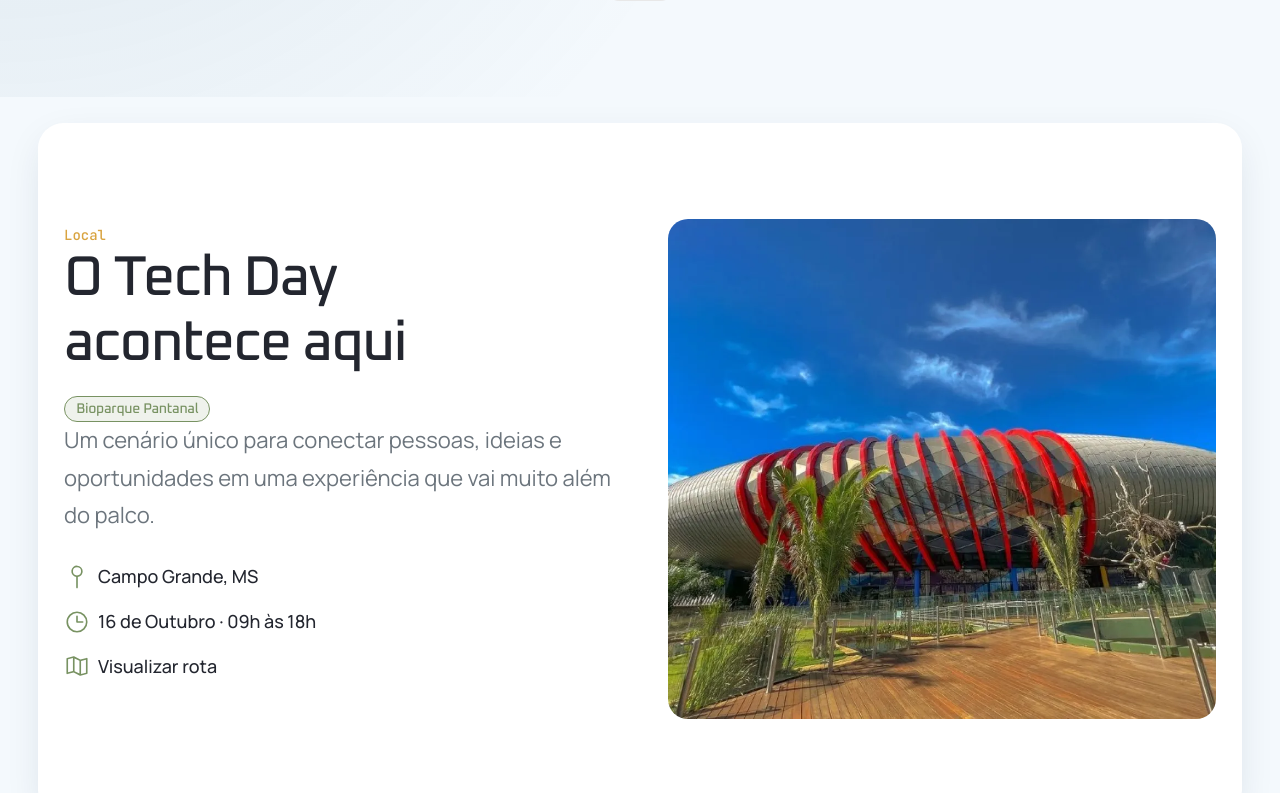
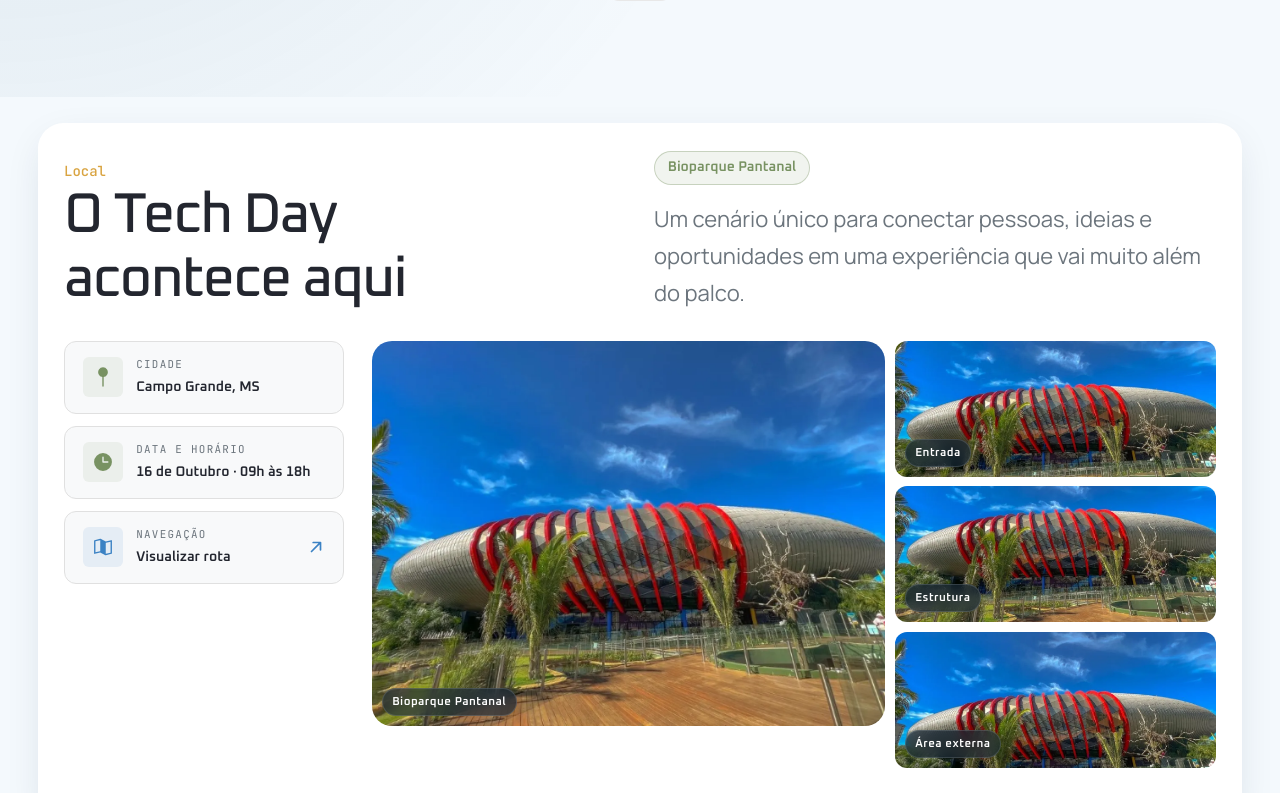
Before and after one commit to amandamoraes17/tech-day, a React (Vite) app: page / in a window 1280 px wide. Shown: the part 7620-8413 px from the top of the page. Built offline with nearby package versions, Linux system fonts and the light colour scheme.

Commit message:
ajuste footter and location

```diff
--- a/css/style.css
+++ b/css/style.css
@@ -217,7 +217,7 @@ h1,h2,h3,h4,h5,h6 { font-family: var(--font-heading); font-weight: 500; line-hei
 }
 .section--speakers::after { content: ""; position: absolute; inset: 0; background: radial-gradient(80% 100% at 0% 50%, color-mix(in srgb, var(--c-morning) 10%, transparent) 0%, color-mix(in srgb, var(--c-morning-light) 6%, transparent) 40%, transparent 75%); pointer-events: none; z-index: 0; }
 .section--speakers > .container { position: relative; z-index: 1; }
-.section--location { position: relative; overflow: hidden; background: var(--c-white); margin: clamp(1rem, 2vw, 2rem) clamp(1rem, 3vw, 3rem); border-radius: clamp(20px, 2vw, 32px); box-shadow: 0 12px 40px -10px rgba(18, 38, 66, 0.15); }
+.section--location { position: relative; overflow: hidden; background: var(--c-white); margin: clamp(1rem, 2vw, 2rem) clamp(1rem, 3vw, 3rem); border-radius: clamp(20px, 2vw, 32px); box-shadow: 0 12px 40px -10px rgba(18, 38, 66, 0.15); padding: var(--space-md) 0 var(--space-lg); }
 .section--location::after { content: ""; position: absolute; inset: 0; pointer-events: none; z-index: 0; }
 .section--location > .container { position: relative; z-index: 1; }
 .section__head {  max-width: 720px; margin: 0 0 var(--space-lg); }
@@ -648,16 +648,202 @@ h1,h2,h3,h4,h5,h6 { font-family: var(--font-heading); font-weight: 500; line-hei
 .speaker__text { font-size: var(--size-sm); color: var(--c-text-muted); line-height: 1.5; display: -webkit-box; -webkit-line-clamp: 3; -webkit-box-orient: vertical; overflow: hidden; }
 
 /* LOCATION */
-.location { display: grid; grid-template-columns: 1fr 1fr; gap: var(--space-lg); align-items: start; }
-.location-icon {color: var(--c-green); }
-.location__text .section__title { margin-bottom: var(--space-sm); }
-.location__text .section__lead { margin-bottom: var(--space-md); }
-.location__venue { display: inline-block; color: var(--c-green); background: color-mix(in srgb, var(--c-green) 12%, transparent); border: 1px solid var(--c-green); padding: 0.25rem 0.7rem; border-radius: var(--radius-pill); font-size: var(--size-sm); }
-.location__info { display: flex; flex-direction: column; gap: var(--space-sm); }
-.location__info li { display: flex; align-items: center; gap: var(--space-xs); color: var(--c-text); font-weight: 500; font-size: var(--size-base); }
-.location__route { display: flex; align-items: center; gap: var(--space-xs); color: inherit; text-decoration: none; }
-.location__info i { color: var(--c-morning); width: 18px; text-align: center; }
-.location__photo { width: 100%; height: 500px; object-fit: cover; border-radius: var(--radius-lg); display: block; }
+
+/* Header — two-column split */
+.location__header {
+  display: grid;
+  grid-template-columns: 1fr 1fr;
+  gap: var(--space-md);
+  align-items: end;
+  margin-bottom: var(--space-md);
+}
+.location__header-left .section__title { margin-bottom: 0; }
+.location__header-right { display: flex; flex-direction: column; gap: var(--space-sm); align-items: flex-start; justify-content: flex-end; }
+.location__venue-badge {
+  display: inline-flex;
+  align-items: center;
+  gap: 0.4rem;
+  color: var(--c-green);
+  background: color-mix(in srgb, var(--c-green) 10%, transparent);
+  border: 1px solid color-mix(in srgb, var(--c-green) 35%, transparent);
+  padding: 0.3rem 0.8rem;
+  border-radius: var(--radius-pill);
+  font-family: var(--font-heading);
+  font-size: var(--size-sm);
+  font-weight: 600;
+}
+.location__header-right .section__lead { margin-bottom: 0; }
+
+/* Body — info col + gallery */
+.location__body {
+  display: grid;
+  grid-template-columns: 280px 1fr;
+  gap: var(--space-md);
+  align-items: start;
+}
+
+/* Info cards */
+.location__info-col { display: flex; flex-direction: column; }.location__info-cards {
+  display: flex;
+  flex-direction: column;
+  gap: 0.75rem;
+}
+.location__info-card {
+  display: flex;
+  align-items: center;
+  gap: 0.85rem;
+  background: var(--c-bg);
+  border: 1px solid var(--c-border);
+  border-radius: var(--radius-md);
+  padding: 0.9rem 1.1rem;
+  transition: border-color var(--transition), box-shadow var(--transition);
+}
+.location__info-card--link {
+  text-decoration: none;
+  color: inherit;
+  cursor: pointer;
+  position: relative;
+}
+.location__info-card--link:hover {
+  border-color: color-mix(in srgb, var(--c-morning) 50%, transparent);
+  box-shadow: 0 4px 16px color-mix(in srgb, var(--c-morning) 12%, transparent);
+}
+.location__info-icon-wrap {
+  flex-shrink: 0;
+  display: inline-flex;
+  align-items: center;
+  justify-content: center;
+  width: 40px;
+  height: 40px;
+  border-radius: var(--radius-sm);
+  background: color-mix(in srgb, var(--c-green) 10%, transparent);
+  color: var(--c-green);
+}
+.location__info-icon-wrap--accent {
+  background: color-mix(in srgb, var(--c-morning) 10%, transparent);
+  color: var(--c-morning);
+}
+.location__info-card > div {
+  display: flex;
+  flex-direction: column;
+  gap: 0.15rem;
+  min-width: 0;
+}
+.location__info-label {
+  font-family: var(--font-mono);
+  font-size: 0.68rem;
+  text-transform: uppercase;
+  letter-spacing: 0.12em;
+  color: var(--c-text-muted);
+}
+.location__info-value {
+  font-family: var(--font-heading);
+  font-size: var(--size-sm);
+  font-weight: 600;
+  color: var(--c-text);
+  white-space: nowrap;
+  overflow: hidden;
+  text-overflow: ellipsis;
+}
+.location__info-arrow {
+  flex-shrink: 0;
+  margin-left: auto;
+  color: var(--c-morning);
+  transition: transform var(--transition);
+}
+.location__info-card--link:hover .location__info-arrow {
+  transform: translate(2px, -2px);
+}
+
+/* Photo gallery — bento */
+.location__gallery {
+  display: flex;
+  flex-direction: column;
+}
+.location__bento {
+  display: grid;
+  grid-template-columns: 1.6fr 1fr;
+  gap: 0.6rem;
+  align-items: start;
+}
+.location__bento-hero {
+  position: relative;
+  overflow: hidden;
+  border-radius: var(--radius-lg);
+  aspect-ratio: 4 / 3;
+}
+.location__bento-hero img {
+  width: 100%;
+  height: 100%;
+  object-fit: cover;
+  object-position: center center;
+  display: block;
+  transition: transform 0.5s ease;
+}
+.location__bento-hero:hover img { transform: scale(1.03); }
+
+.location__bento-side {
+  display: grid;
+  grid-template-rows: 1fr 1fr 1fr;
+  gap: 0.6rem;
+  /* Match hero height: 4/3 ratio of the hero column width */
+  aspect-ratio: 1 / 1.33;
+}
+.location__bento-cell {
+  position: relative;
+  overflow: hidden;
+  border-radius: var(--radius-md);
+  min-height: 0;
+}
+.location__bento-cell img {
+  width: 100%;
+  height: 100%;
+  object-fit: cover;
+  display: block;
+  transition: transform 0.5s ease;
+}
+.location__bento-cell--top img  { object-position: 60% 55%; }
+.location__bento-cell--mid img  { object-position: 25% 75%; }
+.location__bento-cell--bot img  { object-position: 80% 40%; }
+.location__bento-cell:hover img { transform: scale(1.06); }
+
+/* Remove old photo-hero / photo-row rules */
+.location__photo-hero,
+.location__photo-row,
+.location__photo-cell { display: none; }
+
+/* Tag labels over photos */
+.location__photo-tag {
+  position: absolute;
+  bottom: 0.6rem;
+  left: 0.6rem;
+  font-family: var(--font-heading);
+  font-size: 0.72rem;
+  font-weight: 600;
+  letter-spacing: 0.04em;
+  color: #fff;
+  background: rgba(18, 36, 54, 0.62);
+  backdrop-filter: blur(6px);
+  -webkit-backdrop-filter: blur(6px);
+  border: 1px solid rgba(255, 255, 255, 0.14);
+  padding: 0.25rem 0.6rem;
+  border-radius: var(--radius-pill);
+  pointer-events: none;
+}
+
+/* Responsive */
+@media (max-width: 900px) {
+  .location__header { grid-template-columns: 1fr; gap: var(--space-sm); }
+  .location__body { grid-template-columns: 1fr; }
+  .location__info-cards { flex-direction: row; flex-wrap: wrap; }
+  .location__info-card { flex: 1 1 calc(50% - 0.4rem); }
+}
+@media (max-width: 600px) {
+  .location__bento { grid-template-columns: 1fr; }
+  .location__bento-hero { aspect-ratio: 16 / 9; }
+  .location__bento-side { grid-template-columns: repeat(3, 1fr); grid-template-rows: 1fr; height: 120px; }
+  .location__info-card { flex: 1 1 100%; }
+}
 
 
 
@@ -969,12 +1155,14 @@ h1,h2,h3,h4,h5,h6 { font-family: var(--font-heading); font-weight: 500; line-hei
   .reveal, .reveal.visible { opacity: 1; transform: none; transition: none; }
 
   /* Parallax do hero desativado */
-  .hero__bg-video { transform: none !important; }
+  .hero__bg-video { transform: none !important; will-change: auto; }
   .hero__content { transform: none !important; }
 
-  /* Vídeos autoplay pausados */
+  /* Vídeos autoplay pausados via CSS — o JS também pode pausar, mas isso garante */
   .hero__bg-video,
-  .schedule__video { animation-play-state: paused; }
+  .schedule__video {
+    animation-play-state: paused;
+  }
 
   /* Countdown sem animação de slide */
   .countdown__value--seg { animation: none; }
@@ -1071,9 +1259,7 @@ main { position: relative; }
   .talent-form__footer { align-items: stretch; flex-direction: column; }
   .talent-form__footer .btn { width: 100%; }
 
-  /* LOCATION */
-  .location { grid-template-columns: 1fr; }
-  .location__photo { height: 300px; }
+  /* LOCATION — handled inside the component's own responsive block above */
 
   /* FOOTER */
   .footer__inner { grid-template-columns: 1fr; gap: var(--space-lg); }
--- a/src/components/Location.jsx
+++ b/src/components/Location.jsx
@@ -1,39 +1,114 @@
 import Reveal from './Reveal'
-import { MapPinSimpleIcon , ClockIcon , MapTrifoldIcon } from "@phosphor-icons/react";
+import { MapPinSimpleIcon, ClockIcon, MapTrifoldIcon, ArrowUpRightIcon } from "@phosphor-icons/react";
+
 export default function Location() {
   return (
     <section id="local" className="section section--location">
       <div className="container">
-        <div className="location">
-          <Reveal className="location__text">
+
+        {/* Header row */}
+        <Reveal className="location__header">
+          <div className="location__header-left">
             <span className="eyebrow">Local</span>
             <h2 className="section__title">O Tech Day acontece aqui</h2>
-            <h4 className='location__venue'>Bioparque Pantanal</h4>
+          </div>
+          <div className="location__header-right">
+            <span className="location__venue-badge">Bioparque Pantanal</span>
             <p className="section__lead">
               Um cenário único para conectar pessoas, ideias e oportunidades em uma experiência que vai muito além do palco.
             </p>
-            <ul className="location__info">
-              <li><MapPinSimpleIcon className='location-icon' size={26} weight="regular" /> Campo Grande, MS</li>
-              <li><ClockIcon className='location-icon'size={26} weight="regular"/> 16 de Outubro · 09h às 18h</li>
-              <li>
-                <a className="location__route" href="https://www.google.com/maps/search/?api=1&query=Bioparque+Pantanal+Campo+Grande+MS" target="_blank" rel="noopener noreferrer">
-                  <MapTrifoldIcon className='location-icon' size={26} weight="regular"/> Visualizar rota
-                </a>
-              </li>
+          </div>
+        </Reveal>
 
-            </ul>
+        {/* Main content grid */}
+        <div className="location__body">
+
+          {/* Info cards column */}
+          <Reveal className="location__info-col">
+            <div className="location__info-cards">
+              <div className="location__info-card">
+                <span className="location__info-icon-wrap">
+                  <MapPinSimpleIcon size={22} weight="fill" />
+                </span>
+                <div>
+                  <span className="location__info-label">Cidade</span>
+                  <span className="location__info-value">Campo Grande, MS</span>
+                </div>
+              </div>
+
+              <div className="location__info-card">
+                <span className="location__info-icon-wrap">
+                  <ClockIcon size={22} weight="fill" />
+                </span>
+                <div>
+                  <span className="location__info-label">Data e horário</span>
+                  <span className="location__info-value">16 de Outubro · 09h às 18h</span>
+                </div>
+              </div>
+
+              <a
+                className="location__info-card location__info-card--link"
+                href="https://www.google.com/maps/search/?api=1&query=Bioparque+Pantanal+Campo+Grande+MS"
+                target="_blank"
+                rel="noopener noreferrer"
+              >
+                <span className="location__info-icon-wrap location__info-icon-wrap--accent">
+                  <MapTrifoldIcon size={22} weight="fill" />
+                </span>
+                <div>
+                  <span className="location__info-label">Navegação</span>
+                  <span className="location__info-value">Visualizar rota</span>
+                </div>
+                <ArrowUpRightIcon size={18} className="location__info-arrow" weight="bold" />
+              </a>
+            </div>
           </Reveal>
 
-          <Reveal className="location__map">
-            <img
-              className="location__photo"
-              src="/assets/bioparque.webp"
-              alt="Bioparque Pantanal - local do Tech Day"
-              width="720"
-              height="500"
-              loading="lazy"
-            />
+          {/* Photo gallery bento */}
+          <Reveal className="location__gallery">
+            <div className="location__bento">
+
+              {/* Hero — large left */}
+              <div className="location__bento-hero">
+                <img
+                  src="/assets/bioparque.webp"
+                  alt="Fachada do Bioparque Pantanal"
+                  loading="lazy"
+                />
+                <span className="location__photo-tag">Bioparque Pantanal</span>
+              </div>
+
+              {/* Right column — 3 stacked crops */}
+              <div className="location__bento-side">
+                <div className="location__bento-cell location__bento-cell--top">
+                  <img
+                    src="/assets/bioparque.webp"
+                    alt="Entrada do Bioparque Pantanal"
+                    loading="lazy"
+                  />
+                  <span className="location__photo-tag">Entrada</span>
+                </div>
+                <div className="location__bento-cell location__bento-cell--mid">
+                  <img
+                    src="/assets/bioparque.webp"
+                    alt="Estrutura arquitetônica do Bioparque"
+                    loading="lazy"
+                  />
+                  <span className="location__photo-tag">Estrutura</span>
+                </div>
+                <div className="location__bento-cell location__bento-cell--bot">
+                  <img
+                    src="/assets/bioparque.webp"
+                    alt="Área externa do Bioparque Pantanal"
+                    loading="lazy"
+                  />
+                  <span className="location__photo-tag">Área externa</span>
+                </div>
+              </div>
+
+            </div>
           </Reveal>
+
         </div>
       </div>
     </section>
--- a/src/components/Speakers.jsx
+++ b/src/components/Speakers.jsx
@@ -134,7 +134,7 @@ export default function Speakers() {
       <div className="container">
         <Reveal className="section__head">
           <span className="eyebrow">Palestrantes</span>
-          <h2 className="section__title">Quem faz o Tech Day acontecer</h2>
+          <h2 className="section__title">Quem faz o CG Tech Day acontecer</h2>
           <p className="section__lead">
             Profissionais e empreendedores que estão construindo o ecossistema de tecnologia em Mato Grosso do Sul.
           </p>
```
Also changed, not shown: src/components/Footer.jsx (+3 -9 lines), src/components/Hero.jsx (+38 -2 lines), 1 other file (tests, documents, lock files or other folders).
